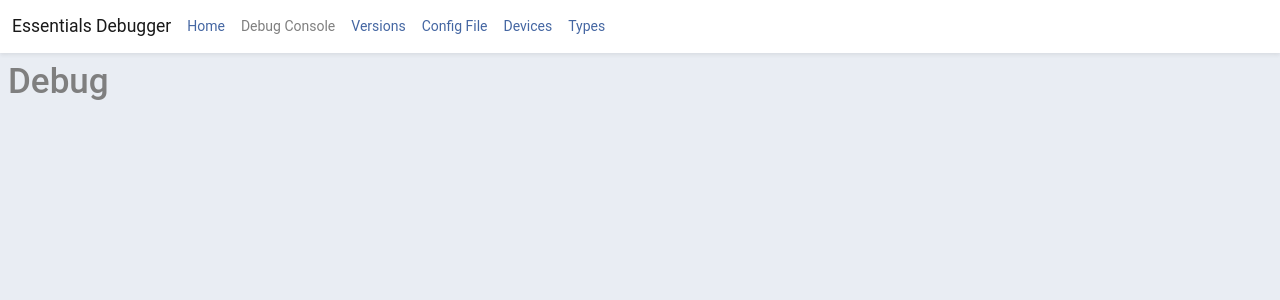
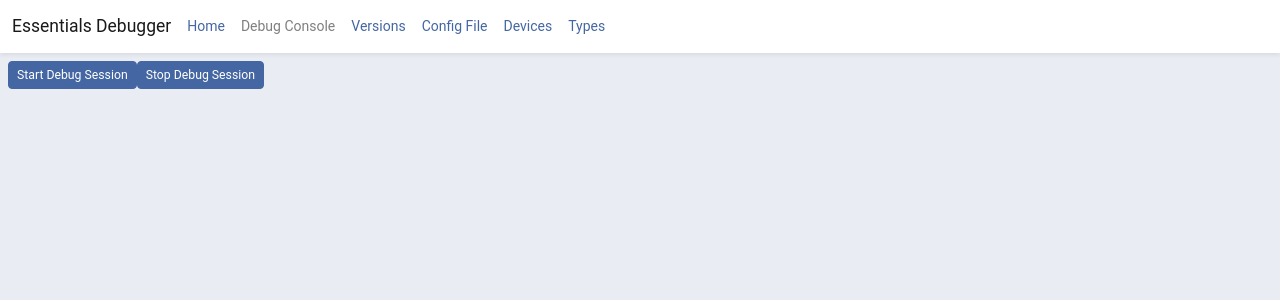
Before and after one commit to PepperDash/essentials-devtools, a React (Create React App) app: page /debug/console in a window 1280 px wide. Shown: the top 300 px of the page. Built offline with nearby package versions, Linux system fonts and the light colour scheme; no server answers.

Commit message:
feat: progress on debug console

```diff
--- a/src/App.tsx
+++ b/src/App.tsx
@@ -5,6 +5,7 @@ import DeviceList from "./features/DeviceList";
 import TopNav from "./features/TopNav";
 import Types from "./features/Types";
 import Versions from "./features/Versions";
+import DebugConsole from './features/DebugConsole';
 
 function App() {
   return (
@@ -18,7 +19,7 @@ function App() {
             <Route path="/config" element={<ConfigFile />} />
             <Route path="/devices" element={<DeviceList />} />
             <Route path="/types" element={<Types />} />
-            <Route path="/console" element={<h1>Debug</h1>} />
+            <Route path="/console" element={<DebugConsole />} />
           </Routes>
         </div>
       </Suspense>
--- a/src/features/DebugConsole.tsx
+++ b/src/features/DebugConsole.tsx
@@ -1,20 +1,36 @@
 import { useState } from 'react';
+import { Button } from 'react-bootstrap';
 import { useDispatch } from 'react-redux';
+import { useGetDebugSessionQuery, useStopDebugSessionMutation } from '../store/apiSlice';
 
 const DebugConsole = () => {
   const [websocket, setWebsocket] = useState<WebSocket>();
   const dispatch = useDispatch();
 
+  const { data: debugSession } = useGetDebugSessionQuery();
+  const [ stopSession ] = useStopDebugSessionMutation();
+
   const join = () => {
-    const URL = `ws://localhost:8080/ws`
+    if (!debugSession) return;
+
+    console.log('Joining debug session');
+
     setWebsocket(() => {
-      const ws = new WebSocket(URL);
+      const ws = new WebSocket(debugSession.url);
       ws.onmessage = onMessage;
       ws.onclose = () => {
         dispatch({ type: 'DISCONNECTED' })
       };
       return ws;
     })
+  }
+
+  const stop = () => {
+    if (!websocket) return;
+
+    console.log('Stopping debug session');
+    websocket.close();
+    stopSession();
   }
 
   const onMessage = (event: { data: string; }) => {
@@ -24,6 +40,9 @@ const DebugConsole = () => {
 
   return (
   <>
+    <Button variant='primary' size='sm' onClick={join}>Start Debug Session</Button>
+    <Button variant='primary' size='sm' onClick={stop}>Stop Debug Session</Button>
+
   </>
   );
 }
--- a/src/store/apiSlice.ts
+++ b/src/store/apiSlice.ts
@@ -49,6 +49,20 @@ const apiSlice = createApi({
         method: 'GET',
       })
     }),
+
+    getDebugSession: builder.query<DebugSession, void>({
+      query: () => ({
+        url: `/debugSession`,
+        method: 'GET',
+      })
+    }),
+
+    stopDebugSession: builder.mutation<void, void>({
+      query: () => ({
+        url: `/debugSession`,
+        method: 'POST',
+      })
+    }),
   }),
 });
 
@@ -59,6 +73,8 @@ export const {
   useGetDevicePropertiesQuery,
   useGetDeviceMethodsQuery,
   useGetConfigQuery,
+  useGetDebugSessionQuery,
+  useStopDebugSessionMutation,
 } = apiSlice;
 
 
@@ -103,3 +119,7 @@ interface MethodParam {
   Name: string;
   Type: string;
 }
+
+interface DebugSession {
+  url: string;
+}
```
